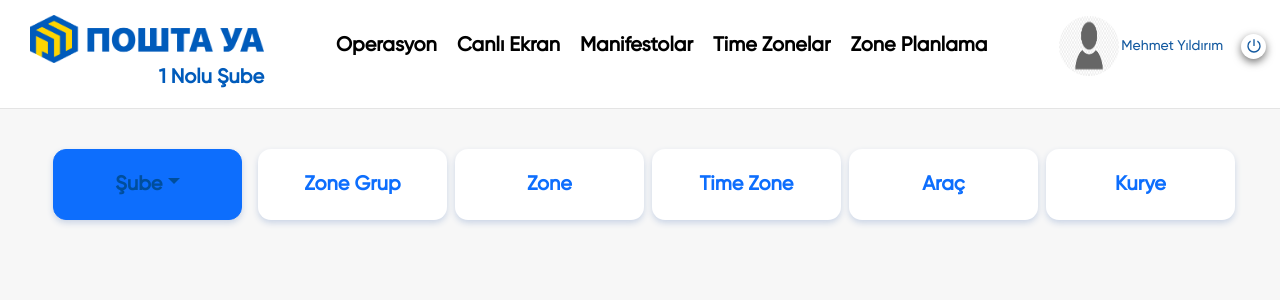
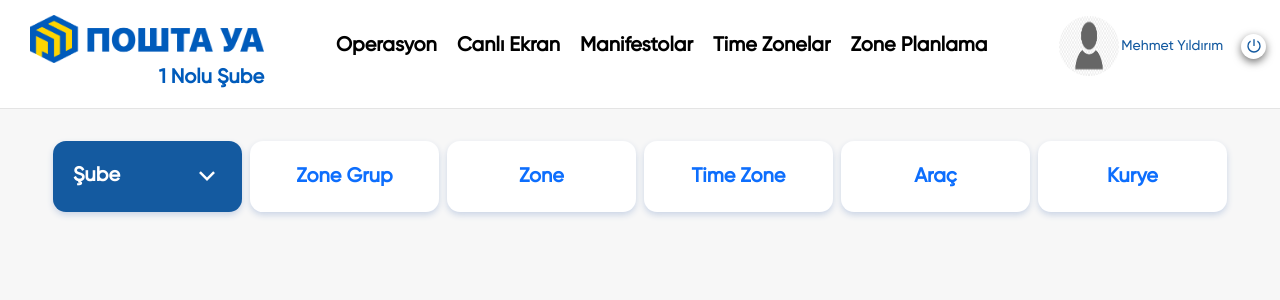
Before and after one commit to israfil3019/logistic-panel, a React (Create React App) app: page / in a window 1280 px wide. Shown: the top 300 px of the page. Built offline with nearby package versions, Linux system fonts and the light colour scheme.

Commit message:
add dropdown comps

```diff
--- a/src/components/Buttons.js
+++ b/src/components/Buttons.js
@@ -1,26 +1,10 @@
 import React from "react";
 import { Link } from "react-router-dom";
-import { Dropdown } from "react-bootstrap";
-
+import DropdownSube from './DropdownSube'
 const Buttons = () => {
   return (
     <div id="navbar_alt">
-      <Dropdown className="m-1">
-        <Dropdown.Toggle
-          className="btn btn-lg "
-          variant="primary"
-          id="dropdown-basic"
-        >
-          Şube
-        </Dropdown.Toggle>
-
-        <Dropdown.Menu>
-          <Dropdown.Item href="#/action-1">Şube-1</Dropdown.Item>
-          <Dropdown.Item href="#/action-2">Şube-2</Dropdown.Item>
-          <Dropdown.Item href="#/action-3">Something else</Dropdown.Item>
-        </Dropdown.Menu>
-      </Dropdown>
-
+      <DropdownSube/>
       <Link
         to="/operasyon/zone-group"
       >
--- /dev/null
+++ b/src/components/DropdownSube.js
@@ -0,0 +1,93 @@
+import React, { useState } from "react";
+import styled from "styled-components";
+import { RiArrowDownSLine } from "react-icons/ri";
+import { RiArrowUpSLine } from "react-icons/ri";
+
+const DropDownContainer = styled("div")`
+  width: 189px;
+  height: 71px;
+  cursor: pointer;
+  background-color: #145aa0;
+  border-radius: 13px;
+  box-shadow: 0 3px 6px #cbd5e6;
+  margin: 4px;
+  box-sizing: border-box;
+`;
+
+const DropDownHeader = styled("div")`
+  width: 189px;
+  height: 71px;
+  color: white;
+  font-size: 20px;
+  font-weight: 600;
+  box-sizing: border-box;
+  padding: 20px;
+  display:flex;
+  justify-content:space-between;
+`;
+
+const DropDownListContainer = styled("div")`
+  position: absolute;
+  z-index: 100;
+  width: 189px;
+`;
+
+const DropDownList = styled("ul")`
+  padding: 10px 4px;
+  margin: 0;
+  background: #ffffff;
+  border: 2px solid #e5e5e5;
+  box-sizing: border-box;
+  color: #3faffa;
+  font-size: 1.3rem;
+  font-weight: 500;
+  &:first-child {
+    padding-top: 10px;
+  }
+`;
+
+const ListItem = styled("li")`
+  list-style: none;
+  padding: 5px;
+  border-bottom: 1px solid #e5e5e5;
+  &:hover {
+    color: #fd9e46;
+  }
+  &:last-child {
+    border: none;
+  }
+`;
+
+export default function DropdownSube() {
+  const [isOpen, setIsOpen] = useState(false);
+  const [selectedOption, setSelectedOption] = useState(null);
+  const options = ["Kiev", "Kiev-2", "Kiev-3"];
+
+  const toggling = () => setIsOpen(!isOpen);
+
+  const onOptionClicked = (value) => () => {
+    setSelectedOption(value);
+    setIsOpen(false);
+    console.log(selectedOption);
+  };
+
+  return (
+    <DropDownContainer>
+      <DropDownHeader onClick={toggling}>
+        {selectedOption || "Şube"}
+        {isOpen ? <RiArrowUpSLine size={'30px'}/> : <RiArrowDownSLine size={'30px'}/>}
+      </DropDownHeader>
+      {isOpen && (
+        <DropDownListContainer>
+          <DropDownList>
+            {options.map((option) => (
+              <ListItem onClick={onOptionClicked(option)} key={Math.random()}>
+                {option}
+              </ListItem>
+            ))}
+          </DropDownList>
+        </DropDownListContainer>
+      )}
+    </DropDownContainer>
+  );
+}
```
